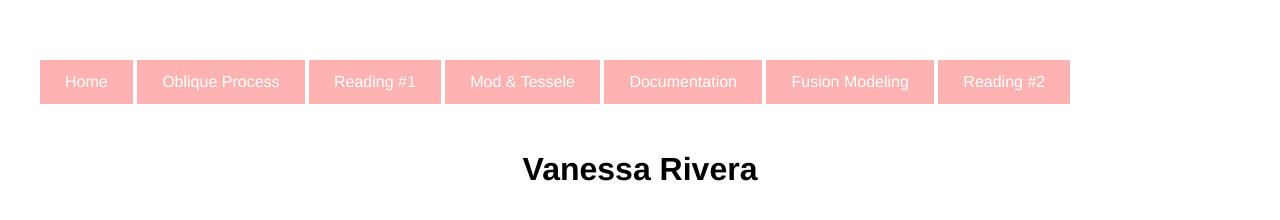
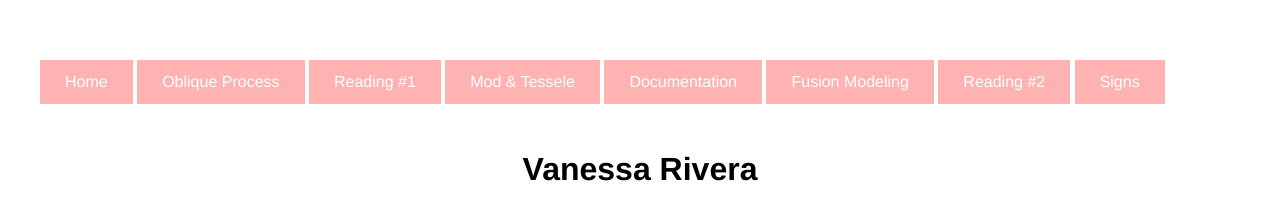
Before and after one commit to VanessaR098/art103_webpg, a plain HTML site: page index.html in a window 1280 px wide. Drawn offline with Linux system fonts and the light colour scheme.

Commit message:
add signs.html and update htmls with new html

```diff
--- a/index.html
+++ b/index.html
@@ -16,6 +16,8 @@
     <a href="doc.html"> Documentation</a>
     <a href="fusion.html"> Fusion Modeling </a>
     <a href="r2.html"> Reading #2</a>
+    <a href="signs.html"> Signs</a>
+
 
 
     <h1>Vanessa Rivera</h1>
```
Also changed, not shown: doc.html (+2 -0 lines), fusion.html (+2 -0 lines), m&t.html (+2 -0 lines), op.html (+2 -0 lines), r1.html (+2 -0 lines), r2.html (+2 -0 lines), signs.html (added).
